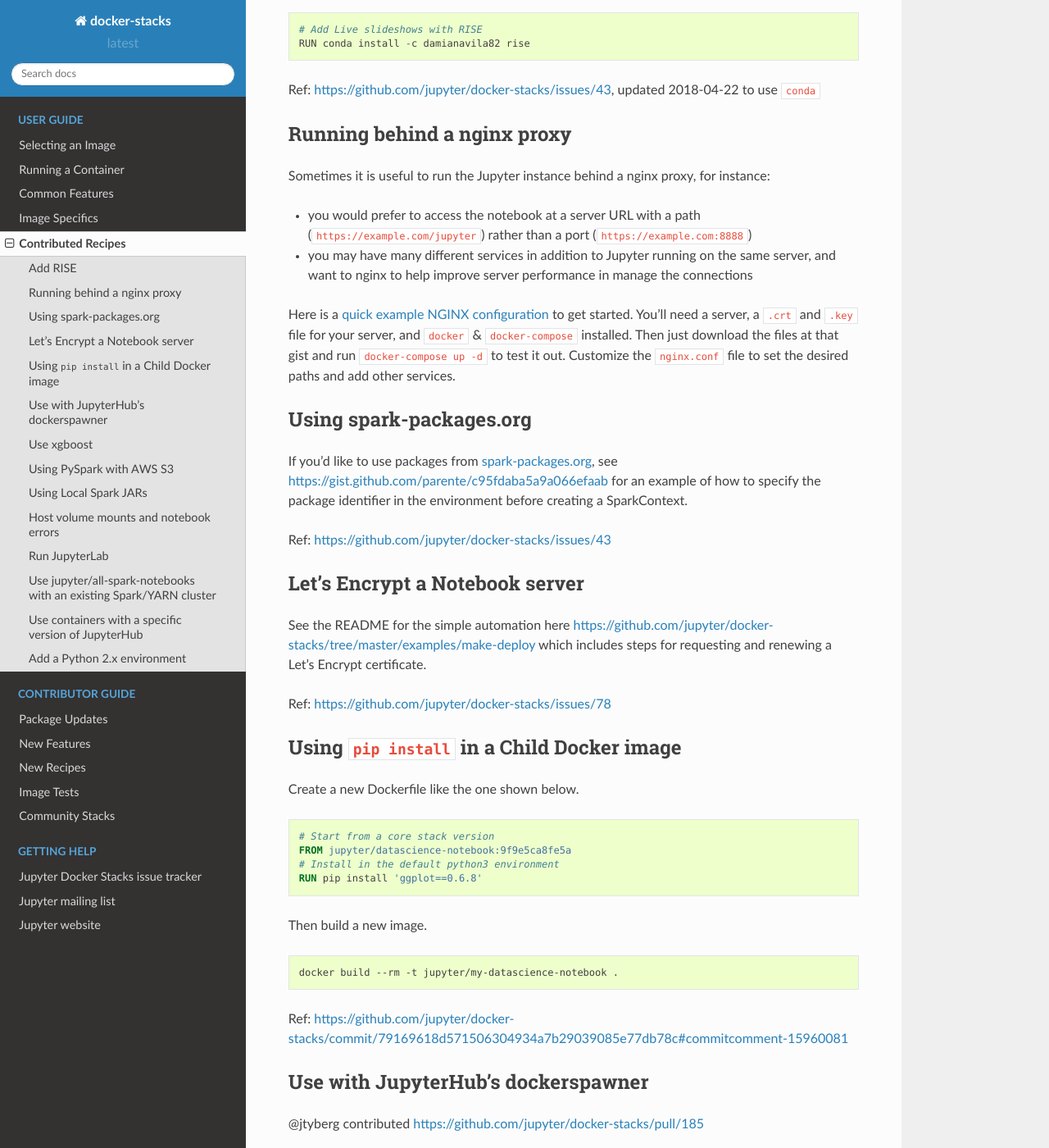
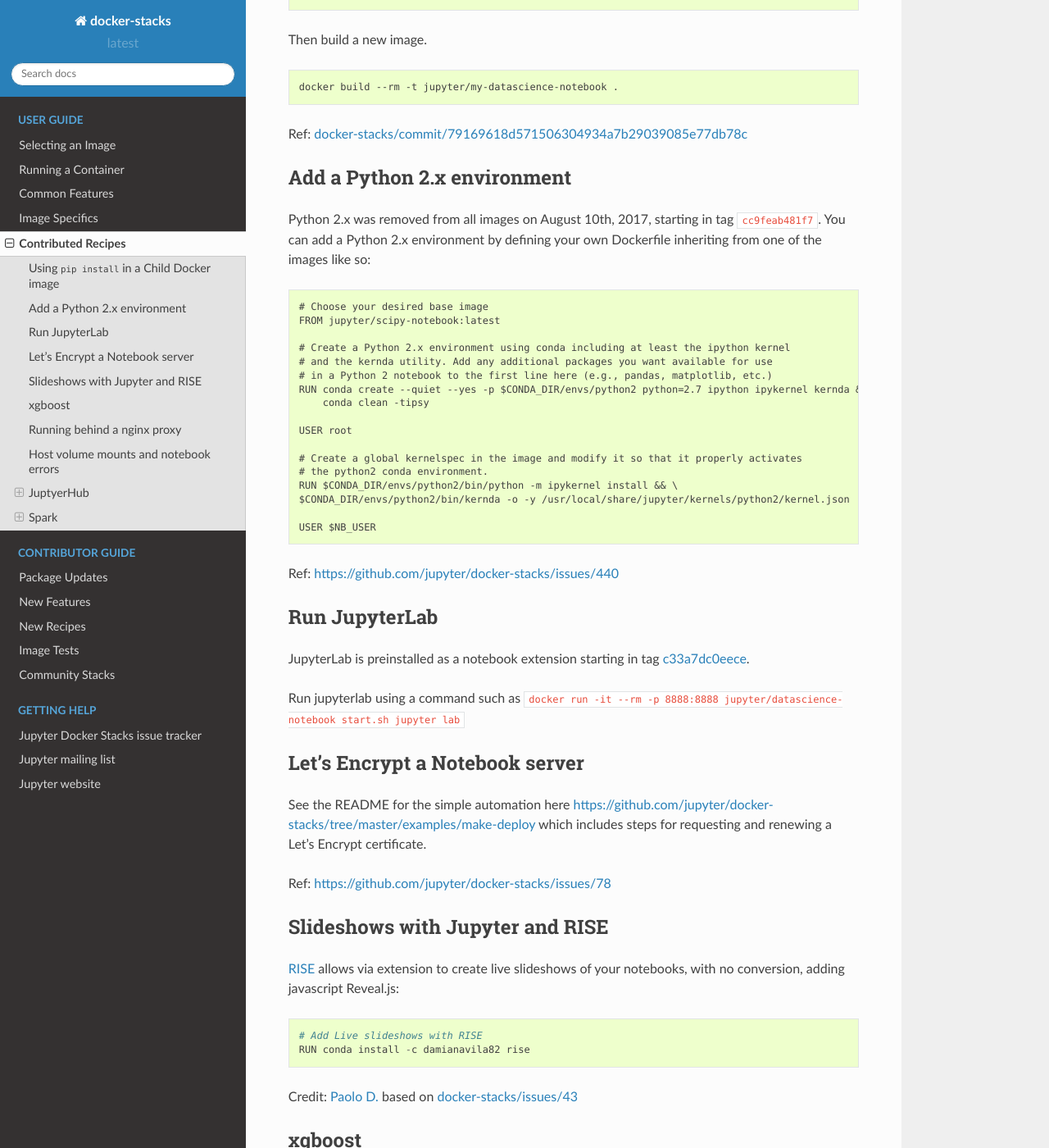
Before and after one commit to jupyter/docker-stacks, a Sphinx documentation site: the page built from docs/using/recipes.md, in a window 1280 px wide and 1400 px high, scrolled down 465 px. Shown: the whole window at 82% size. Built offline with Sphinx 7.4.7 and the Read the Docs theme 2.0.0, drawn with Linux system fonts in a browser that asks for light colours; some of the changed text lies outside the part shown.

Commit message:
Update recipes.md
My attempt at reorganization

````diff
--- a/docs/using/recipes.md
+++ b/docs/using/recipes.md
@@ -1,42 +1,6 @@
 # Contributed Recipes
 
-Users sometimes share interesting ways of using the Jupyter Docker Stacks. We encourage users to [contribute these recipes](../contributing/recipes.html) to the documentation in case they prove useful to other members of the community. The sections below capture this knowledge.
-
-## Add RISE
-
-@pdonorio said:
-
-> There is a great repo called [RISE](https://github.com/damianavila/RISE) which allow via extension to create live slideshows of your notebooks, with no conversion, adding javascript Reveal.js.
-
-> I like it a lot, and find my self often adding this feature on top of your official images.
-
-```
-# Add Live slideshows with RISE
-RUN conda install -c damianavila82 rise
-```
-
-Ref: [https://github.com/jupyter/docker-stacks/issues/43](https://github.com/jupyter/docker-stacks/issues/43), updated 2018-04-22 to use `conda`
-
-## Running behind a nginx proxy
-
-Sometimes it is useful to run the Jupyter instance behind a nginx proxy, for instance:
-
-- you would prefer to access the notebook at a server URL with a path (`https://example.com/jupyter`) rather than a port (`https://example.com:8888`)
-- you may have many different services in addition to Jupyter running on the same server, and want to nginx to help improve server performance in manage the connections
-
-Here is a [quick example NGINX configuration](https://gist.github.com/cboettig/8643341bd3c93b62b5c2) to get started.  You'll need a server, a `.crt` and `.key` file for your server, and `docker` & `docker-compose` installed.  Then just download the files at that gist and run `docker-compose up -d` to test it out.  Customize the `nginx.conf` file to set the desired paths and add other services.
-
-## Using spark-packages.org
-
-If you'd like to use packages from [spark-packages.org](https://spark-packages.org/), see [https://gist.github.com/parente/c95fdaba5a9a066efaab](https://gist.github.com/parente/c95fdaba5a9a066efaab) for an example of how to specify the package identifier in the environment before creating a SparkContext.
-
-Ref: [https://github.com/jupyter/docker-stacks/issues/43](https://github.com/jupyter/docker-stacks/issues/43)
-
-## Let's Encrypt a Notebook server
-
-See the README for the simple automation here [https://github.com/jupyter/docker-stacks/tree/master/examples/make-deploy](https://github.com/jupyter/docker-stacks/tree/master/examples/make-deploy) which includes steps for requesting and renewing a Let's Encrypt certificate.
-
-Ref: [https://github.com/jupyter/docker-stacks/issues/78](https://github.com/jupyter/docker-stacks/issues/78)
+Users sometimes share interesting ways of using the Jupyter Docker Stacks. We encourage users to [contribute these recipes](../contributing/recipes.html) to the documentation in case they prove useful to other members of the community by submitting a pull request to `docs/using/recipes.md`. The sections below capture this knowledge.
 
 ## Using `pip install` in a Child Docker image
 
@@ -55,28 +19,57 @@
 docker build --rm -t jupyter/my-datascience-notebook .
 ```
 
-Ref: [https://github.com/jupyter/docker-stacks/commit/79169618d571506304934a7b29039085e77db78c#commitcomment-15960081](https://github.com/jupyter/docker-stacks/commit/79169618d571506304934a7b29039085e77db78c#commitcomment-15960081)
+Ref: [docker-stacks/commit/79169618d571506304934a7b29039085e77db78c](https://github.com/jupyter/docker-stacks/commit/79169618d571506304934a7b29039085e77db78c#commitcomment-15960081)
 
-## Use with JupyterHub's dockerspawner
+## Add a Python 2.x environment
 
-@jtyberg contributed [https://github.com/jupyter/docker-stacks/pull/185](https://github.com/jupyter/docker-stacks/pull/185)
+Python 2.x was removed from all images on August 10th, 2017, starting in tag `cc9feab481f7`. You can add a Python 2.x environment by defining your own Dockerfile inheriting from one of the images like so:
 
-Originally, @quanghoc asked:
+```
+# Choose your desired base image
+FROM jupyter/scipy-notebook:latest
 
-> How does this [docker-stacks] work with dockerspawner?
+# Create a Python 2.x environment using conda including at least the ipython kernel
+# and the kernda utility. Add any additional packages you want available for use
+# in a Python 2 notebook to the first line here (e.g., pandas, matplotlib, etc.)
+RUN conda create --quiet --yes -p $CONDA_DIR/envs/python2 python=2.7 ipython ipykernel kernda && \
+    conda clean -tipsy
 
-@minrk replied:
+USER root
 
-> ... in most cases for use with DockerSpawner, given any image that already has a notebook stack set up, you would only need to add:
+# Create a global kernelspec in the image and modify it so that it properly activates
+# the python2 conda environment.
+RUN $CONDA_DIR/envs/python2/bin/python -m ipykernel install && \
+$CONDA_DIR/envs/python2/bin/kernda -o -y /usr/local/share/jupyter/kernels/python2/kernel.json
 
-> 1. install the jupyterhub-singleuser script (for the right Python)
-> 2. change the command to launch the single-user server
+USER $NB_USER
+```
 
-> Swapping out the `FROM` line in the `jupyterhub/singleuser` Dockerfile should be enough for most cases.
+Ref: [https://github.com/jupyter/docker-stacks/issues/440](https://github.com/jupyter/docker-stacks/issues/440)
 
-Ref: [https://github.com/jupyter/docker-stacks/issues/124](https://github.com/jupyter/docker-stacks/issues/124)
+## Run JupyterLab
 
-## Use xgboost
+JupyterLab is preinstalled as a notebook extension starting in tag [c33a7dc0eece](https://github.com/jupyter/docker-stacks/wiki/Docker-build-history).
+
+Run jupyterlab using a command such as `docker run -it --rm -p 8888:8888 jupyter/datascience-notebook start.sh jupyter lab`
+
+## Let's Encrypt a Notebook server
+
+See the README for the simple automation here [https://github.com/jupyter/docker-stacks/tree/master/examples/make-deploy](https://github.com/jupyter/docker-stacks/tree/master/examples/make-deploy) which includes steps for requesting and renewing a Let's Encrypt certificate.
+
+Ref: [https://github.com/jupyter/docker-stacks/issues/78](https://github.com/jupyter/docker-stacks/issues/78)
+
+## Slideshows with Jupyter and RISE
+
+[RISE](https://github.com/damianavila/RISE) allows via extension to create live slideshows of your notebooks, with no conversion, adding javascript Reveal.js:
+
+```
+# Add Live slideshows with RISE
+RUN conda install -c damianavila82 rise
+```
+Credit: [Paolo D.](https://github.com/pdonorio) based on [docker-stacks/issues/43](https://github.com/jupyter/docker-stacks/issues/43)
+
+## xgboost
 
 You need to install conda's gcc for Python xgboost to work properly. Otherwise, you'll get an exception about libgomp.so.1 missing GOMP_4.0.
 
@@ -88,9 +81,55 @@
 import xgboost
 ```
 
+## Running behind a nginx proxy
+
+Sometimes it is useful to run the Jupyter instance behind a nginx proxy, for instance:
+
+- you would prefer to access the notebook at a server URL with a path (`https://example.com/jupyter`) rather than a port (`https://example.com:8888`)
+- you may have many different services in addition to Jupyter running on the same server, and want to nginx to help improve server performance in manage the connections
+
+Here is a [quick example NGINX configuration](https://gist.github.com/cboettig/8643341bd3c93b62b5c2) to get started.  You'll need a server, a `.crt` and `.key` file for your server, and `docker` & `docker-compose` installed.  Then just download the files at that gist and run `docker-compose up -d` to test it out.  Customize the `nginx.conf` file to set the desired paths and add other services.
+
+## Host volume mounts and notebook errors
+
+If you are mounting a host directory as `/home/jovyan/work` in your container and you receive permission errors or connection errors when you create a notebook, be sure that the `jovyan` user (UID=1000 by default) has read/write access to the directory on the host. Alternatively, specify the UID of the `jovyan` user on container startup using the `-e NB_UID` option described in the [Common Features, Docker Options section](../using/common.html#Docker-Options)
+
+Ref: [https://github.com/jupyter/docker-stacks/issues/199](https://github.com/jupyter/docker-stacks/issues/199)
+
+## JuptyerHub
+
+We also have contributed recipes for using JupyterHub.
+
+### Use JupyterHub's dockerspawner
+
+In most cases for use with DockerSpawner, given any image that already has a notebook stack set up, you would only need to add:
+
+1. install the jupyterhub-singleuser script (for the right Python)
+2. change the command to launch the single-user server
+
+Swapping out the `FROM` line in the `jupyterhub/singleuser` Dockerfile should be enough for most cases.
+
+Credit: [Justin Tyberg](https://github.com/jtyberg), [quanghoc](https://github.com/quanghoc), and [Min RK](https://github.com/minrk) based on [docker-stacks/issues/124](https://github.com/jupyter/docker-stacks/issues/124) and [docker-stacks/pull/185](https://github.com/jupyter/docker-stacks/pull/185)
+
+### Containers with a specific version of JupyterHub
+
+To use a specific version of JupyterHub, the version of `jupyterhub` in your image should match the version in the Hub itself.
+
+```
+FROM  jupyter/base-notebook:5ded1de07260
+RUN pip install jupyterhub==0.8.0b1
+```
+
+Credit: [MinRK](https://github.com/jupyter/docker-stacks/issues/423#issuecomment-322767742)
+
+
 Ref: [https://github.com/jupyter/docker-stacks/issues/177](https://github.com/jupyter/docker-stacks/issues/177)
 
-## Using PySpark with AWS S3
+## Spark
+
+A few suggestions have been made regarding using Docker Stacks with spark.
+
+### Using PySpark with AWS S3
 
 ```
 import os
@@ -114,7 +153,7 @@
 
 Ref: [https://github.com/jupyter/docker-stacks/issues/127](https://github.com/jupyter/docker-stacks/issues/127)
 
-## Using Local Spark JARs
+### Using Local Spark JARs
 
 ```
 import os
@@ -132,21 +171,13 @@
 
 Ref: [https://github.com/jupyter/docker-stacks/issues/154](https://github.com/jupyter/docker-stacks/issues/154)
 
-## Host volume mounts and notebook errors
+### Using spark-packages.org
 
-If you are mounting a host directory as `/home/jovyan/work` in your container and you receive permission errors or connection errors when you create a notebook, be sure that the `jovyan` user (UID=1000 by default) has read/write access to the directory on the host. Alternatively, specify the UID of the `jovyan` user on container startup using the `-e NB_UID` option described in the [Common Features, Docker Options section](../using/common.html#Docker-Options)
+If you'd like to use packages from [spark-packages.org](https://spark-packages.org/), see [https://gist.github.com/parente/c95fdaba5a9a066efaab](https://gist.github.com/parente/c95fdaba5a9a066efaab) for an example of how to specify the package identifier in the environment before creating a SparkContext.
 
-Ref: [https://github.com/jupyter/docker-stacks/issues/199](https://github.com/jupyter/docker-stacks/issues/199)
+Ref: [https://github.com/jupyter/docker-stacks/issues/43](https://github.com/jupyter/docker-stacks/issues/43)
 
-## Run JupyterLab
-
-JupyterLab is preinstalled as a notebook extension starting in tag [c33a7dc0eece](https://github.com/jupyter/docker-stacks/wiki/Docker-build-history).
-
-You can try jupyterlab using a command like `docker run -it --rm -p 8888:8888 jupyter/datascience-notebook start.sh jupyter lab`
-
-## Use jupyter/all-spark-notebooks with an existing Spark/YARN cluster
-
-Courtesy of @britishbadger:
+### Use jupyter/all-spark-notebooks with an existing Spark/YARN cluster
 
 ```
 FROM jupyter/all-spark-notebook
@@ -210,43 +241,4 @@
 USER $NB_USER
 ```
 
-Ref: [https://github.com/jupyter/docker-stacks/issues/369](https://github.com/jupyter/docker-stacks/issues/369)
-
-## Use containers with a specific version of JupyterHub
-
-The fix is to make sure that the same version of `jupyterhub` is installed in your image as the Hub itself.
-
-In general, this is enough:
-
-```
-FROM  jupyter/base-notebook:5ded1de07260
-RUN pip install jupyterhub==0.8.0b1
-```
-
-Ref: [https://github.com/jupyter/docker-stacks/issues/423#issuecomment-322767742](https://github.com/jupyter/docker-stacks/issues/423#issuecomment-322767742)
-
-## Add a Python 2.x environment
-
-Python 2.x was removed from all images on August 10th, 2017, starting in tag `cc9feab481f7`. You can add a Python 2.x environment by defining your own Dockerfile inheriting from one of the images like so:
-
-```
-# Choose your desired base image
-FROM jupyter/scipy-notebook:latest
-
-# Create a Python 2.x environment using conda including at least the ipython kernel
-# and the kernda utility. Add any additional packages you want available for use
-# in a Python 2 notebook to the first line here (e.g., pandas, matplotlib, etc.)
-RUN conda create --quiet --yes -p $CONDA_DIR/envs/python2 python=2.7 ipython ipykernel kernda && \
-    conda clean -tipsy
-
-USER root
-
-# Create a global kernelspec in the image and modify it so that it properly activates
-# the python2 conda environment.
-RUN $CONDA_DIR/envs/python2/bin/python -m ipykernel install && \
-$CONDA_DIR/envs/python2/bin/kernda -o -y /usr/local/share/jupyter/kernels/python2/kernel.json
-
-USER $NB_USER
-```
-
-Ref: [https://github.com/jupyter/docker-stacks/issues/440](https://github.com/jupyter/docker-stacks/issues/440)
+Credit: [britishbadger](https://github.com/britishbadger) from [docker-stacks/issues/369](https://github.com/jupyter/docker-stacks/issues/369)
````
